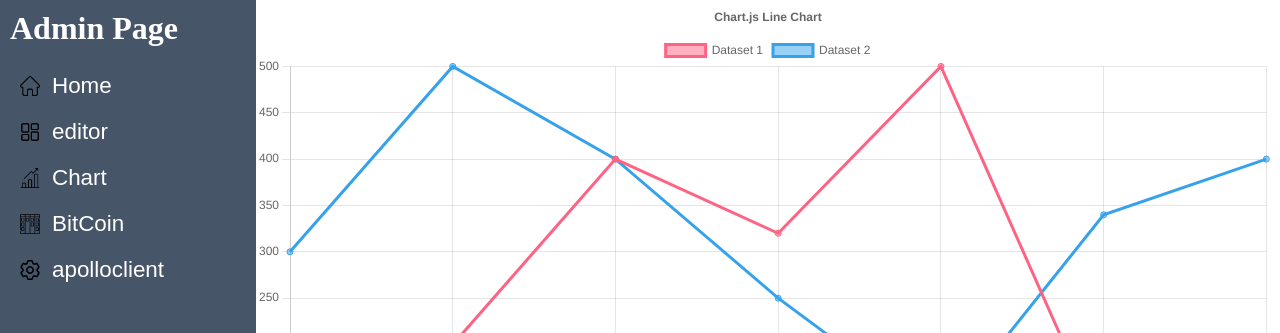
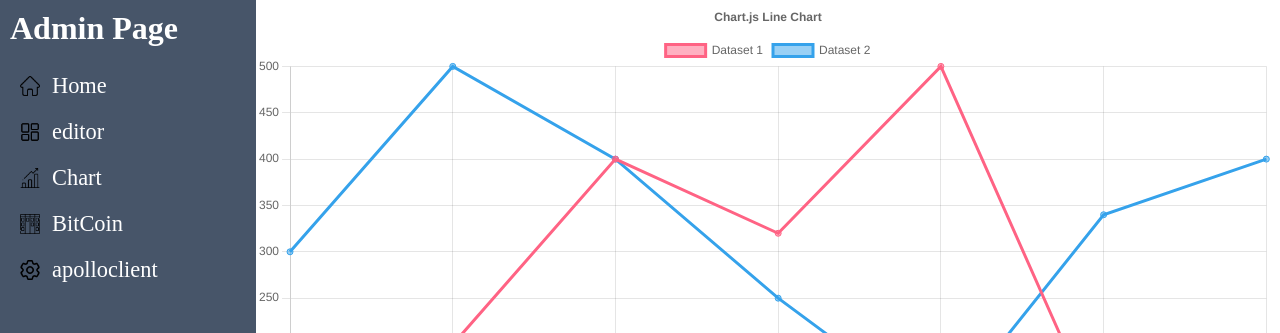
Before and after one commit to hyunjunyong/next-ts, a Next.js app: page /chart in a window 1280 px wide. Shown: the top 333 px of the page. Built offline with nearby package versions, Linux system fonts and the light colour scheme.

Commit message:
redirect url suc

```diff
--- a/src/app/api/hello/route.ts
+++ b/src/app/api/hello/route.ts
@@ -1,3 +1,3 @@
 export async function GET(request: Request) {
-  return new Response('Hello, Next.js!')
+  return new Response("Hello, Next.js!");
 }
--- /dev/null
+++ b/src/app/api/login/route.ts
@@ -0,0 +1,50 @@
+import { getClient } from "@/app/util/apollo";
+import { gql } from "@apollo/client";
+import type { NextApiRequest, NextApiResponse } from "next";
+import { NextResponse } from "next/server";
+type UserType = "ADMIN" | "GUEST";
+// 사용해야할 쿼리
+// mutation{
+//   signup(createUserRequest: {email: "hjy4649@naver.com"
+//     password: "1234"
+//     name: "test"
+//     userType: "ADMIN"}){
+//     id
+//     email
+//     name
+//     userType
+//   }
+// }
+
+interface signUp {
+  id: Number;
+  email: string;
+  name: string;
+  userType: UserType;
+}
+interface login {
+  userId: string;
+  jwtToken: string;
+}
+
+const login = gql`
+  mutation Login($email: String!, $password: String!) {
+    login(loginUserRequest: { email: $email, password: $password }) {
+      userId
+      jwtToken
+    }
+  }
+`;
+
+export async function GET(request: Request) {
+  const client = getClient();
+  const { data } = await client.mutate<login>({
+    mutation: login,
+    variables: { email: "hjy4649@naver.com", password: "1234" },
+  });
+
+  const res = JSON.stringify(data);
+  console.log(res);
+  // console.log(request);
+  return NextResponse.redirect(new URL("/main", request.url));
+}
--- a/src/app/globals.css
+++ b/src/app/globals.css
@@ -110,3 +110,9 @@ section .card {
   text-decoration: none;
   color: white;
 }
+.menuBtn {
+  text-decoration: none;
+  color: white;
+  display: flex;
+  align-items: center;
+}
--- a/src/app/layout.tsx
+++ b/src/app/layout.tsx
@@ -1,5 +1,3 @@
-"use client";
-
 import "./globals.css";
 import Image from "next/image";
 import home from "./img/home.png";
@@ -7,17 +5,12 @@ import dashboard from "./img/dashboard.png";
 import chart from "./img/bar-chart.png";
 import kanban from "./img/kanban.png";
 import Settings from "./img/setting.png";
-import { useRouter } from "next/navigation";
 import Link from "next/link";
 export default function RootLayout({
   children,
 }: {
   children: React.ReactNode;
 }) {
-  const router = useRouter();
-  const pageRoute = (path: string) => {
-    router.push(path);
-  };
   return (
     <html lang="en">
       <body>
@@ -28,40 +21,34 @@ export default function RootLayout({
             </h1>
             <ul className="list">
               <li>
-                <button className="menuBtn" onClick={() => pageRoute("/main")}>
+                <Link href="/menu" className="menuBtn">
                   <Image src={home} alt="home" />
                   <p>Home</p>
-                </button>
+                </Link>
               </li>
               <li>
-                <button
-                  className="menuBtn"
-                  onClick={() => pageRoute("/editor")}
-                >
+                <Link href="/editor" className="menuBtn">
                   <Image src={dashboard} alt="dashboard" />
                   <p>editor</p>
-                </button>
+                </Link>
               </li>
               <li>
-                <button className="menuBtn" onClick={() => pageRoute("/chart")}>
+                <Link href="/chart" className="menuBtn">
                   <Image src={chart} alt="chart" />
                   <p>Chart</p>
-                </button>
+                </Link>
               </li>
               <li>
-                <button className="menuBtn" onClick={() => pageRoute("/coin")}>
+                <Link href="/coin" className="menuBtn">
                   <Image src={kanban} alt="Coin" />
                   <p>BitCoin</p>
-                </button>
+                </Link>
               </li>
               <li>
-                <button
-                  className="menuBtn"
-                  onClick={() => pageRoute("/apolloclient")}
-                >
+                <Link href="/apolloclient" className="menuBtn">
                   <Image src={Settings} alt="Settings" />
                   <p>apolloclient</p>
-                </button>
+                </Link>
               </li>
             </ul>
           </nav>
--- a/src/app/login.css
+++ b/src/app/login.css
@@ -18,7 +18,7 @@ label {
 }
 
 input[type="text"],
-input[type="pw"],
+input[type="password"],
 input[type="name"] {
   background-color: #eee;
   border: none;
@@ -28,7 +28,7 @@ input[type="name"] {
   margin-bottom: 20px;
 }
 input[type="text"]:focus,
-input[type="pw"]:focus,
+input[type="password"]:focus,
 input[type="name"]:focus {
   outline: none;
   border-bottom: 1px solid black;
```
Also changed, not shown: src/app/api/login/login.ts (deleted, +0 -14 lines), src/app/login.tsx (deleted, +0 -90 lines), src/app/page.tsx (+38 -30 lines).
